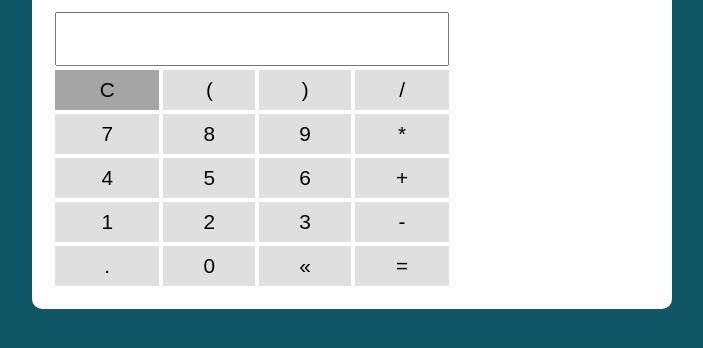
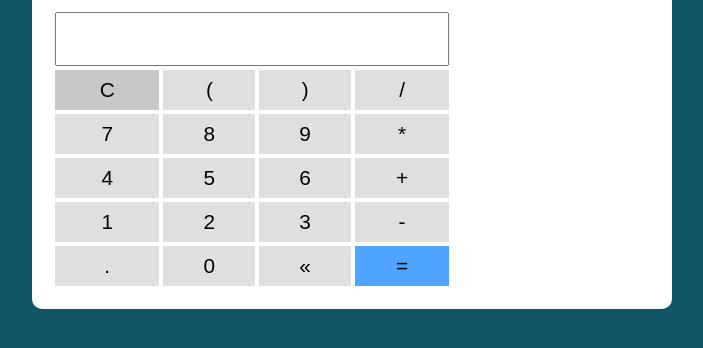
Before and after one commit to rafgpereira/calculadora-js, a plain HTML site: page index.html in a window 1280 px wide. In both pictures the pointer is over the button 395 px from the left and 233 px from the top of the page. Shown: the part 144-492 px from the top of the page, without its empty margins (288-991 px from the left). Drawn offline with nearby package versions, Linux system fonts and the light colour scheme.

Commit message:
new color equal button

```diff
--- a/assets/css/style.css
+++ b/assets/css/style.css
@@ -73,5 +73,11 @@ form button:hover {
   cursor: pointer;
 }
 .btn:hover {
-  background-color: rgb(165, 165, 165);
+  background-color: rgb(200, 200, 200);
 }
+.btn-eq{
+  background-color: #4fa4ff;
+}
+.btn-eq:hover{
+  background-color: #4a88cb;
+}
```
